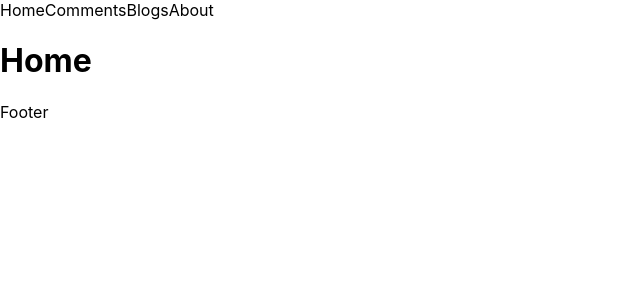
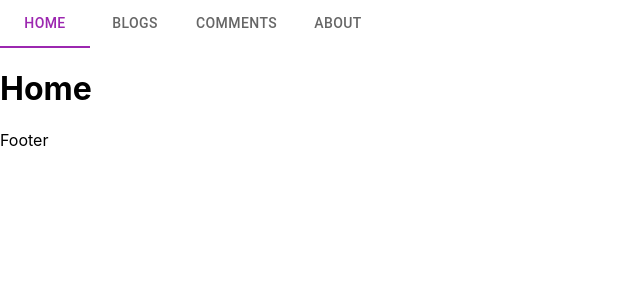
Before and after one commit to NathanKr/next.js-api-playground, a Next.js app: page / in a window 1280 px wide. Shown: the top 300 px of the page, without its empty margins (0-640 px from the left). Built offline with nearby package versions, Linux system fonts and the light colour scheme.

Commit message:
tab based NavBar

```diff
--- a/data/comments.json
+++ b/data/comments.json
@@ -1 +1 @@
-[{"id":1,"description":"desc1","author":"author1"},{"description":"1","author":"1","id":1656143467810},{"description":"ddd","author":"aaa","id":1656169403177},{"description":"dd","author":"aa","id":1656172214316},{"description":"1","author":"1","id":1656187617400}]
+[{"id":1,"description":"desc1","author":"author1"},{"description":"ddd","author":"aaa","id":1656169403177},{"description":"dd","author":"aa","id":1656172214316}]
--- /dev/null
+++ b/src/components/MuiTabs.tsx
@@ -0,0 +1,33 @@
+import Tabs from "@mui/material/Tabs";
+import Tab from "@mui/material/Tab";
+import { SyntheticEvent, useState } from "react";
+import PageName from "src/types/PageName";
+import { useRouter } from "next/router";
+import { getComponentUrl } from "src/utils/page-name-utils";
+
+export default function MuiTabs() {
+  const [tabValue, setTabValue] = useState<PageName>(PageName.Home);
+  const router = useRouter();
+
+  const handleChange = (event: SyntheticEvent, newTabValue: PageName) => {
+    setTabValue(newTabValue);
+    router.push(getComponentUrl(newTabValue))
+  };
+
+  return (
+    <div>
+      <Tabs
+        value={tabValue}
+        onChange={handleChange}
+        textColor="secondary"
+        indicatorColor="secondary"
+        aria-label="secondary tabs example"
+      >
+        <Tab value={PageName.Home} label="Home" />
+        <Tab value={PageName.Blogs} label="Blogs" />
+        <Tab value={PageName.Comments} label="Comments" />
+        <Tab value={PageName.About} label="About" />
+      </Tabs>
+    </div>
+  );
+}
--- a/src/components/NavBar.tsx
+++ b/src/components/NavBar.tsx
@@ -1,24 +1,27 @@
-// import { Link } from "@mui/material";
 import Link from "next/link";
+import MuiTabs from "./MuiTabs";
 
+const NavBar = () =>{
+  return <MuiTabs/>
+}
 
-const NavBar = () => {
-  return (
-    <>
-      <Link href="/">
-        <a>Home</a>
-      </Link>
-      <Link href="/comments">
-        <a>Comments</a>
-      </Link>
-      <Link href="/blogs">
-        <a>Blogs</a>
-      </Link>
-      <Link href="/about">
-        <a>About</a>
-      </Link>
-    </>
-  );
-};
+// const NavBar = () => {
+//   return (
+//     <>
+//       <Link href="/">
+//         <a>Home</a>
+//       </Link>
+//       <Link href="/comments">
+//         <a>Comments</a>
+//       </Link>
+//       <Link href="/blogs">
+//         <a>Blogs</a>
+//       </Link>
+//       <Link href="/about">
+//         <a>About</a>
+//       </Link>
+//     </>
+//   );
+// };
 
 export default NavBar;
--- /dev/null
+++ b/src/utils/page-name-utils.ts
@@ -0,0 +1,28 @@
+import PageName from "src/types/PageName";
+
+export function getComponentUrl(name: PageName): string {
+  let url;
+
+  switch (name) {
+    case PageName.Home:
+      url = "/";
+      break;
+
+    case PageName.About:
+      url = "/about";
+      break;
+
+    case PageName.Blogs:
+      url = "/blogs";
+      break;
+
+    case PageName.Comments:
+      url = "/comments";
+      break;
+
+    default:
+      throw new Error(`Unexpected PageName : ${name}`);
+  }
+
+  return url;
+}
```
